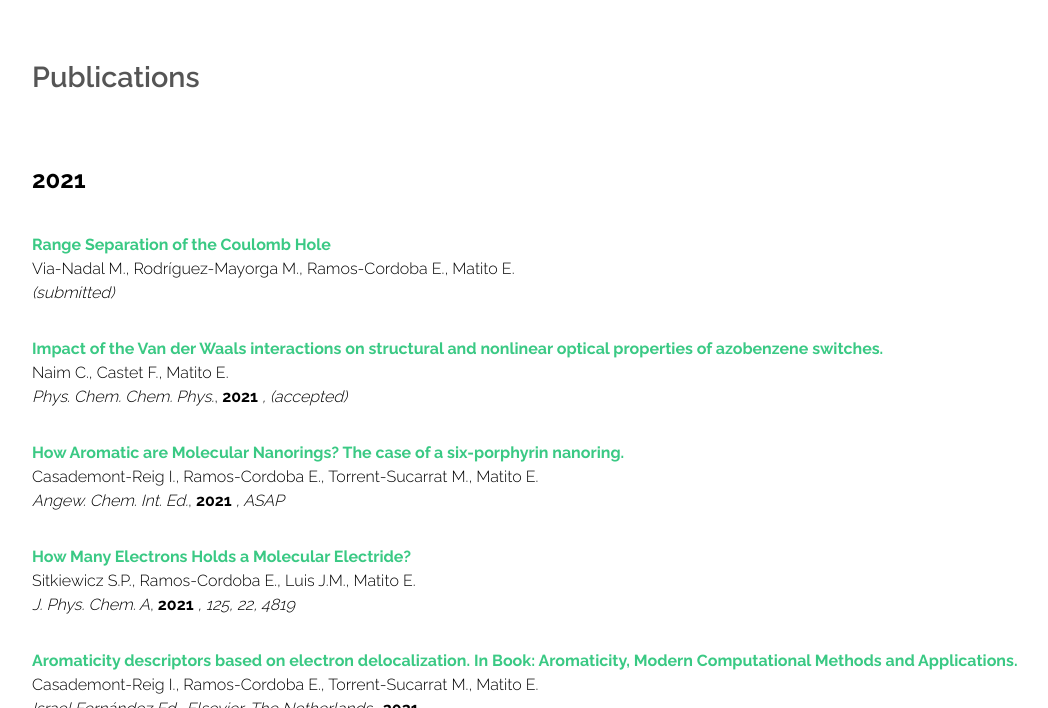
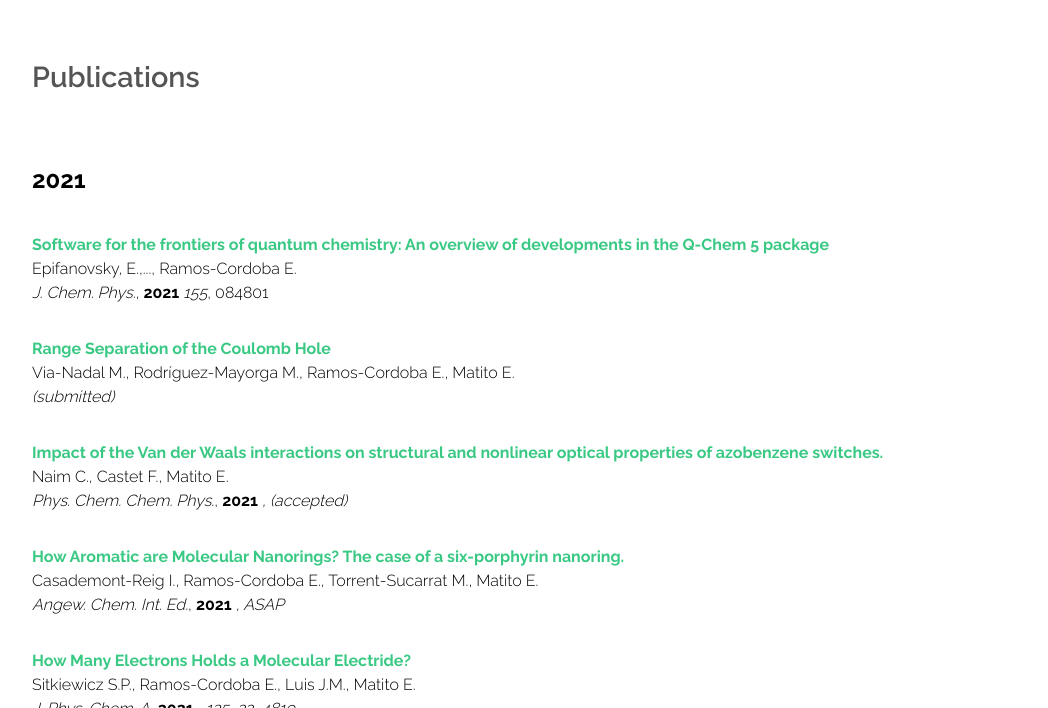
Before and after one commit to old-jekyll-templates/Horizons-Jekyll-Theme, a Jekyll site: the page built from publications.html, in a window 1280 px wide and 900 px high, cut to the strip 192-900 px from the top of the window. Shown: the whole strip, without its empty margins (0-1048 px from the left). Built offline with Jekyll 4.4.1, drawn with Linux system fonts in a browser that asks for light colours.

Commit message:
Update publications.html

```diff
--- a/publications.html
+++ b/publications.html
@@ -57,6 +57,12 @@ layout: main
 							<h2>Publications</h2>
 						</header>
         <p style="text-align:justify; text-justify:inter-ideograph;"> <font color="#000000";font-size:14.0000pt><b><h2 id="2021">2021</h2></b></font></p>
+	<p style="text-align:justify; text-justify:inter-ideograph;"> <font color="#000000">
+            <a href=https://aip.scitation.org/doi/full/10.1063/5.0055522 target="_blank" style="text-decoration:none"><b>Software for the frontiers of quantum chemistry: An overview of developments in the Q-Chem 5 package</b></a></font><br>
+            <font color="#000000"> Epifanovsky, E.,..., Ramos-Cordoba E. </font><br>
+            <font color="#000000"> <i> J. Chem. Phys.</i>, <b>2021</b>
+		     <font color="#000000"> <i>155</i>, 084801 </p>
+
 	<p style="text-align:justify; text-justify:inter-ideograph;"> <font color="#000000">
             <a href= target="_blank" style="text-decoration:none"><b> Range Separation of the Coulomb Hole </b></a </font><br>
             <font color="#000000"> Via-Nadal M., Rodríguez-Mayorga M., Ramos-Cordoba E., Matito E. </font><br>
```
